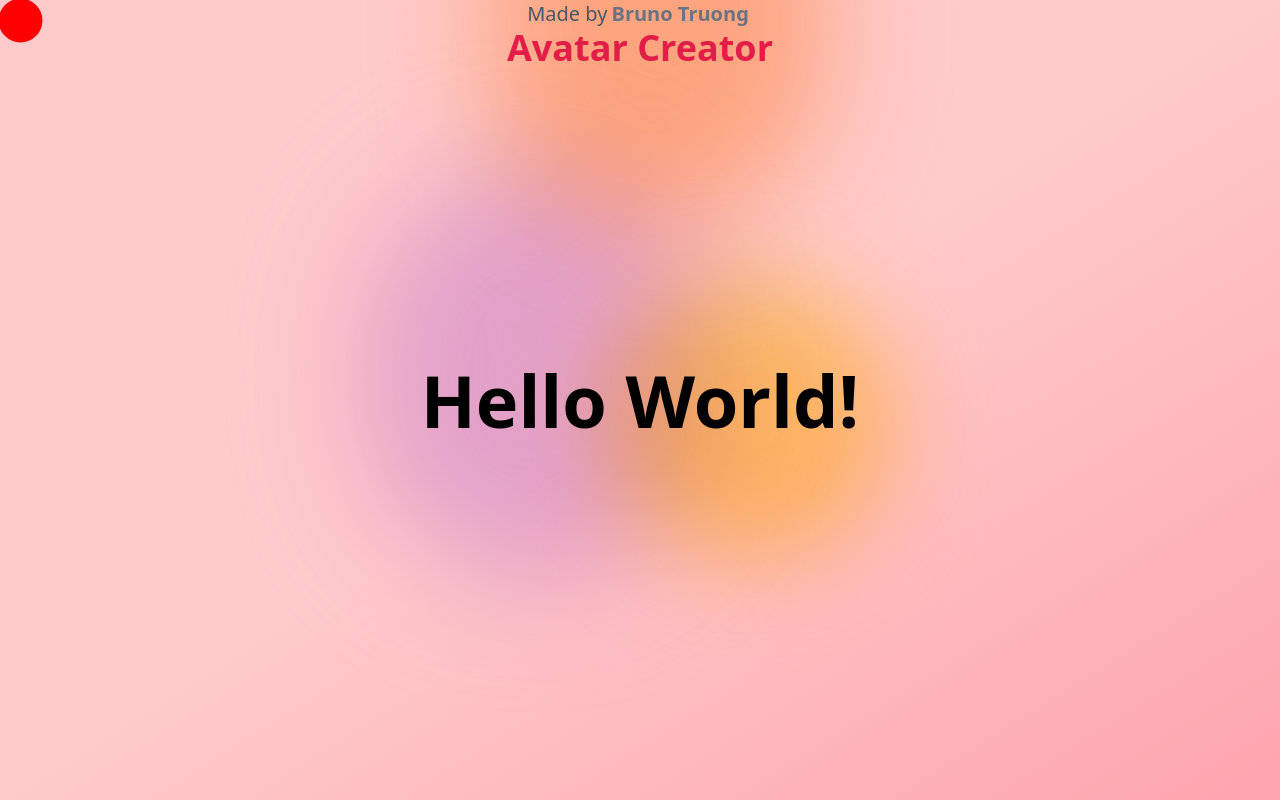
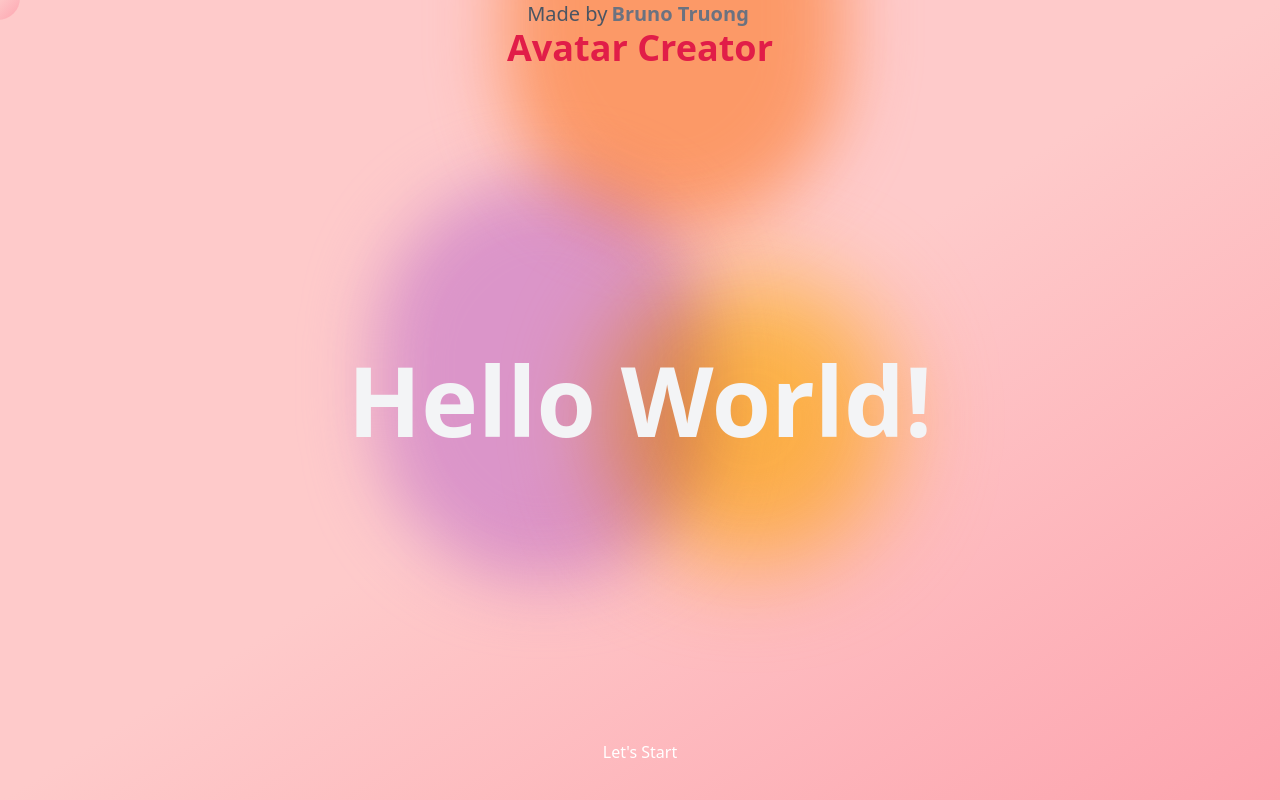
Before and after one commit to Tritintruong114/character-app-tailwindcss, a React (Create React App) app: page / in a window 1280 px wide. Shown: the top 800 px of the page. Built offline with nearby package versions, Linux system fonts and the light colour scheme.

Commit message:
This for changing the next Section With button and the Main container for the Avatar

```diff
--- a/src/App.js
+++ b/src/App.js
@@ -1,14 +1,19 @@
-import Header from "./components/Header";
+import Header from "./common/Header";
 import "./App.css";
-import MainContainer from "./components/MainContainer";
-import HelloComponents from "./common/HelloComponents";
+import MainContainer from "./common/MainContainer";
+import Avatar from "./components/Avatar";
+// import HelloComponents from "./common/HelloComponents";
 
 // This app for the
 function App() {
   return (
-    <div className="App">
+    <div className="App relative">
       <MainContainer />
-      <Header />
+      <div>
+        <div className="bg-rose-600 w-full h-fit relative">
+          <Avatar />
+        </div>
+      </div>
     </div>
   );
 }
--- a/src/components/Header.jsx
+++ b/src/common/Header.jsx
@@ -1,5 +1,5 @@
 import React from "react";
-
+// import { useScroll, useTransform } from "framer-motion";
 //This is the Header for something fun
 function Header() {
   return (
--- a/src/common/HelloComponents.jsx
+++ b/src/common/HelloComponents.jsx
@@ -7,6 +7,8 @@ function HelloComponents() {
     y: 0,
   });
 
+  const [cursorVariant, setCursorVariant] = useState("default");
+  const [textChange, setTextChange] = useState("Hello World!");
   useEffect(() => {
     const mouseMove = (position) => {
       // console.log(position);
@@ -22,23 +24,47 @@ function HelloComponents() {
       window.removeEventListener("mousemove", mouseMove);
     };
   }, []);
+
   const variants = {
     default: {
-      x: mousePosition.x - 1.5,
-      y: mousePosition.y - 1.5,
-      backgroundColor: "red",
+      x: mousePosition.x - 24,
+      y: mousePosition.y - 24,
+    },
+    text: {
+      height: 200,
+      width: 200,
+      x: mousePosition.x - 24,
+      y: mousePosition.y - 24,
+      mixBlendMode: "overlay",
+      // setTextChange("This is Tailwind CSS"),
     },
   };
-  console.log(mousePosition);
+
+  const textEnter = () => {
+    setCursorVariant("text");
+    setTextChange("Halo TA");
+  };
+
+  const textLeave = () => {
+    setCursorVariant("default");
+    setTextChange("Hello World!");
+  };
+  // console.log(mousePosition);
   return (
-    <div className="absolute flex items-center">
-      <h1 className="text-3xl font-bold md:text-6xl xl:text-7xl">
-        Hello World!
-      </h1>
+    <div className="absolute flex flex-col items-center w-full justify-center">
+      <div className="w-full sm:w-full md:w-3/4 xl:w-3/4">
+        <h1
+          onMouseEnter={textEnter}
+          onMouseLeave={textLeave}
+          className="text-3xl  text-gray-100 font-bold md:text-6xl xl:text-8xl"
+        >
+          {textChange}
+        </h1>
+      </div>
       <motion.div
         variants={variants}
-        animate="default"
-        className="bg-black rounded-full h-3 w-3 md:h-9 md:w-9 xl:h-11 xl:w-11 fixed top-0 left-0"
+        animate={cursorVariant}
+        className="bg-gradient-to-br pointer-events-none from-red-200 via-red-200 to-rose-300 rounded-full h-3 w-3 md:h-9 md:w-9 xl:h-11 xl:w-11 fixed top-0 left-0"
       ></motion.div>
     </div>
   );
--- /dev/null
+++ b/src/common/MainContainer.jsx
@@ -0,0 +1,22 @@
+import React from "react";
+import Header from "./Header";
+import HelloComponents from "./HelloComponents";
+// import AnimatedMouse from "./AnimatedMouse";
+// import background from "../assets/backgroundIMG/background.png";
+
+function MainContainer() {
+  return (
+    <div className="bg-gradient-to-br h-screen relative from-red-200 via-red-200 to-rose-300 items-center justify-center flex ">
+      <div className="absolute right-1/2  w-60 h-72 bg-purple-300 animation-delay-2000 mix-blend-multiply filter blur-xl  opacity-90 rounded-full animate-blob"></div>
+      <div className="absolute left-2/4 animate-blob w-60 h-60  bg-yellow-300 mix-blend-multiply filter blur-2xl opacity-90 rounded-full"></div>
+      <div className="absolute bottom-3/4 animation-delay-4000 animate-blob  w-60 h-72 bg-orange-300 mix-blend-multiply filter blur-xl opacity-90 rounded-full"></div>
+      <HelloComponents />
+      <Header />
+      <div className="absolute bottom-9">
+        <button className="text-white">Let's Start</button>
+      </div>
+    </div>
+  );
+}
+
+export default MainContainer;
--- a/src/components/Avatar.jsx
+++ b/src/components/Avatar.jsx
@@ -2,7 +2,13 @@ import React from "react";
 
 //This is component for main Avatar
 function Avatar() {
-  return <div>Avatar</div>;
+  return (
+    <div className="w-full h-fit flex flex-col justify-center items-center md:w-2/6 xl:w-5/12">
+      <div className="w-3/4 h-96 md:w-2/6 xl:w-5/12 flex justify-center items-center">
+        ABC
+      </div>
+    </div>
+  );
 }
 
 export default Avatar;
--- a/src/components/MainContainer.jsx
+++ /dev/null
@@ -1,24 +0,0 @@
-import React from "react";
-import HelloComponents from "../common/HelloComponents";
-// import AnimatedMouse from "./AnimatedMouse";
-// import background from "../assets/backgroundIMG/background.png";
-
-function MainContainer() {
-  return (
-    <div className="bg-gradient-to-br h-screen relative from-red-200 via-red-200 to-rose-300 items-center justify-center flex ">
-      <div className="absolute right-1/2  w-60 h-72 bg-purple-300 animation-delay-2000 mix-blend-multiply filter blur-2xl  opacity-70 rounded-full animate-blob">
-        ABC
-      </div>
-      <div className="absolute left-1/2 animate-blob w-60 h-60  bg-yellow-300 mix-blend-multiply filter blur-2xl opacity-70 rounded-full">
-        ABC
-      </div>
-      <div className="absolute bottom-3/4 animation-delay-4000 animate-blob  w-60 h-72 bg-orange-300 mix-blend-multiply filter blur-2xl opacity-70 rounded-full">
-        ABC
-      </div>
-
-      <HelloComponents />
-    </div>
-  );
-}
-
-export default MainContainer;
--- a/src/common/PartList.jsx
+++ b/src/components/PartList.jsx
@@ -1,5 +1,4 @@
 import React from "react";
-
 
 //This component is a container to contain the part of every body array.
 function PartList() {
--- a/tailwind.config.js
+++ b/tailwind.config.js
@@ -12,7 +12,7 @@ module.exports = {
             transform: "translate(0px, 0px) scale(1)",
           },
           "33%": {
-            transform: "translate(20px, -40px) scale(1.5)",
+            transform: "translate(40px, -40px) scale(1.5)",
           },
           "66%": {
             transform: "translate(-10px, 20px) scale(1.2)",
```
Also changed, not shown: src/common/AnimatedMouse.jsx (deleted, +0 -34 lines).
